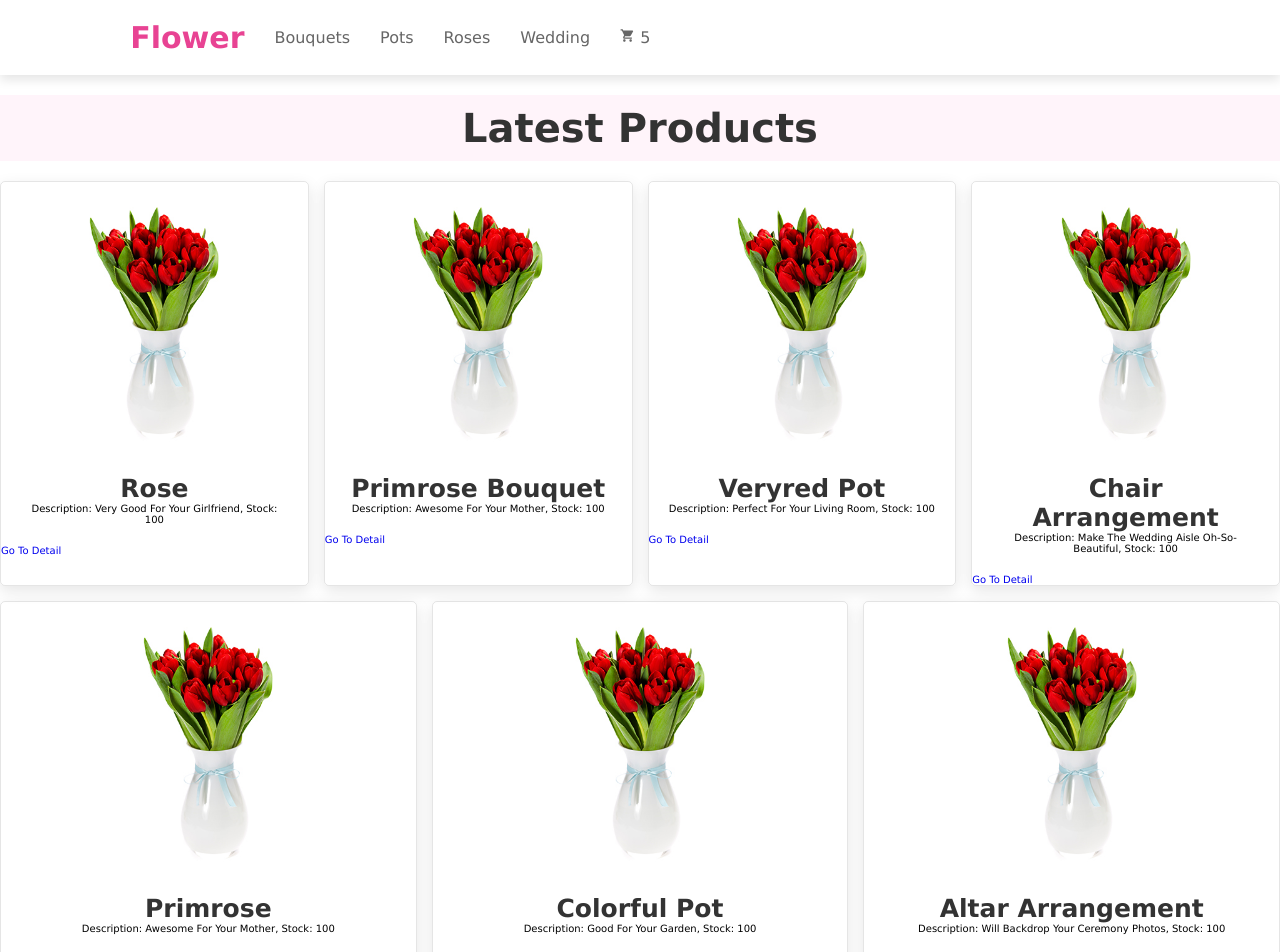
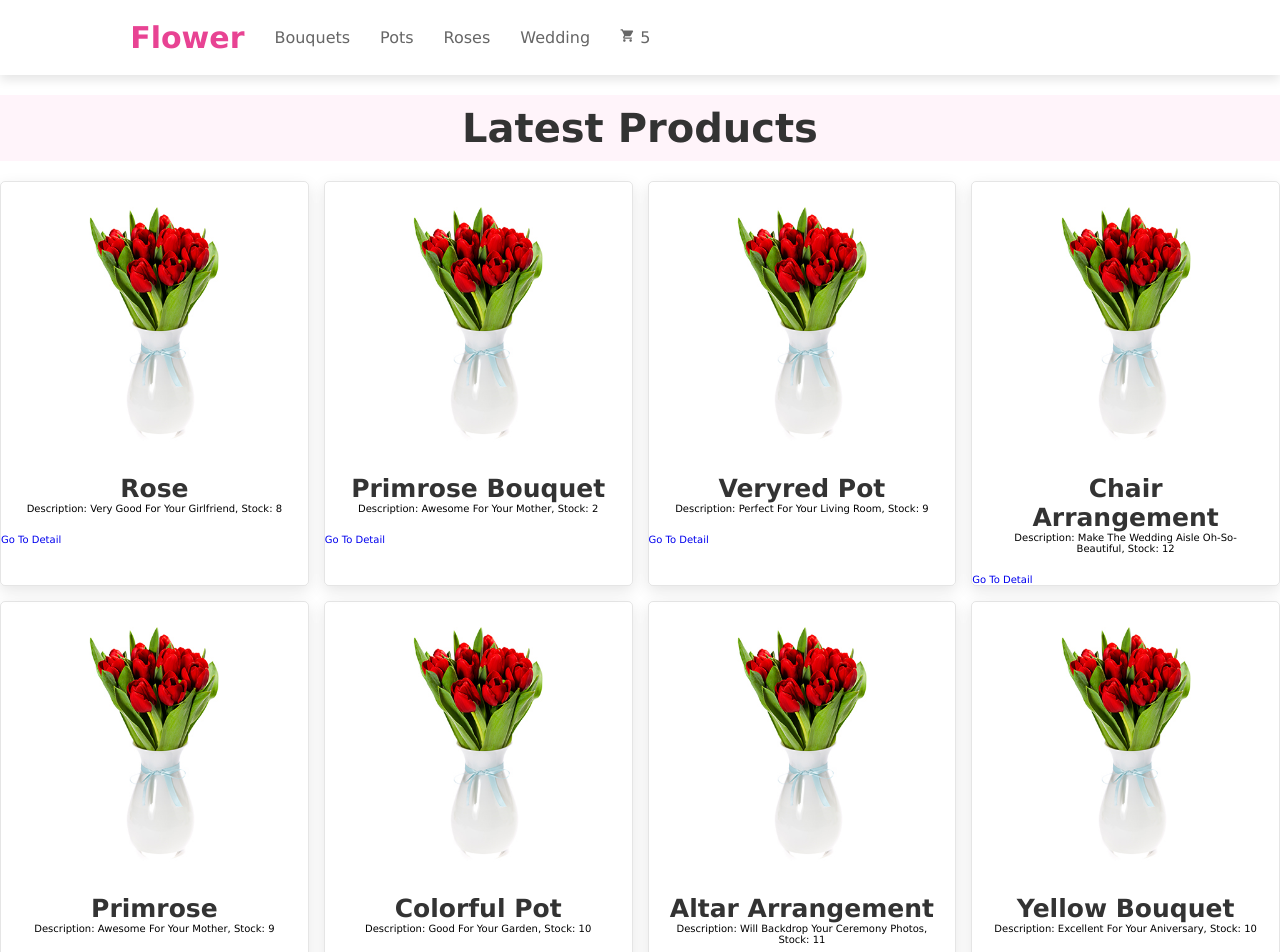
Before and after one commit to viryisb/basic-online-store, a React (Create React App) app: page / in a window 1280 px wide. Shown: the top 952 px of the page. Built offline with nearby package versions, Linux system fonts and the light colour scheme.

Commit message:
changed stock description

```diff
--- a/src/mockedData.js
+++ b/src/mockedData.js
@@ -3,7 +3,7 @@ const items = [
     id: 1,
     name: 'rose',
     description: 'very good for your girlfriend',
-    stock: 100,
+    stock: 8,
     price: 12,
     photo: '../../assets/rose.jpg',
     category: 'rose',
@@ -12,7 +12,7 @@ const items = [
     id: 2,
     name: 'primrose bouquet',
     description: 'awesome for your mother',
-    stock: 100,
+    stock: 2,
     price: 12,
     photo: '../../assets/rose.jpg',
     category: 'bouquet',
@@ -21,7 +21,7 @@ const items = [
     id: 3,
     name: 'veryred pot',
     description: 'perfect for your living room',
-    stock: 100,
+    stock: 9,
     price: 50,
     photo: '../../assets/rose.jpg',
     category: 'pot',
@@ -30,7 +30,7 @@ const items = [
     id: 4,
     name: 'Chair Arrangement',
     description: 'make the wedding aisle oh-so-beautiful',
-    stock: 100,
+    stock: 12,
     price: 120,
     photo: '../../assets/rose.jpg',
     category: 'wedding',
@@ -39,7 +39,7 @@ const items = [
     id: 5,
     name: 'primrose',
     description: 'awesome for your mother',
-    stock: 100,
+    stock: 9,
     price: 12,
     photo: '../../assets/rose.jpg',
     category: 'rose',
@@ -48,7 +48,7 @@ const items = [
     id: 6,
     name: 'colorful pot',
     description: 'good for your garden',
-    stock: 100,
+    stock: 10,
     price: 50,
     photo: '../../assets/rose.jpg',
     category: 'pot',
@@ -57,10 +57,19 @@ const items = [
     id: 7,
     name: 'Altar Arrangement',
     description: 'will backdrop your ceremony photos',
-    stock: 100,
+    stock: 11,
     price: 120,
     photo: '../../assets/rose.jpg',
     category: 'wedding',
   },
+  {
+    id: 7,
+    name: 'yellow bouquet',
+    description: 'excellent for your aniversary',
+    stock: 10,
+    price: 12,
+    photo: '../../assets/rose.jpg',
+    category: 'bouquet',
+  },
 ];
 export default items;
```
